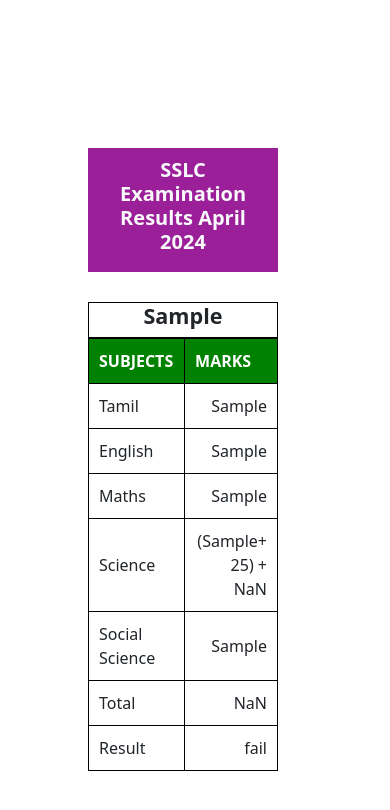
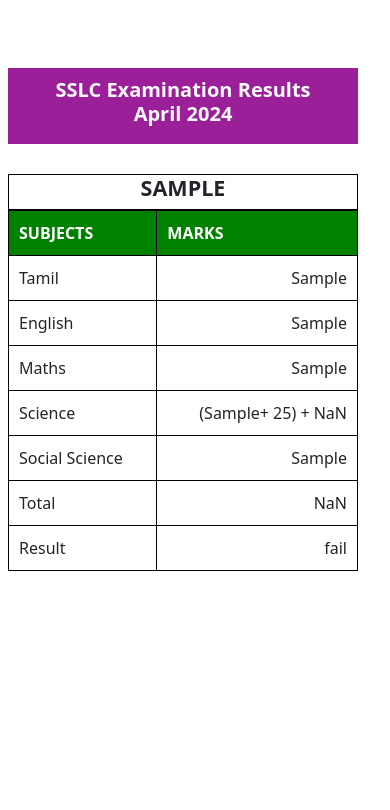
Before and after one commit to vasanthfeb/sslc-result, a plain HTML site: page index.html in a window 390 px wide. Both pictures are taken after typing "Sample", "Sample", "Sample", "Sample", "Sample", "Sample" into the empty fields and a click on the button "Send". Drawn offline with nearby package versions, Linux system fonts and the light colour scheme.

Commit message:
sslc-result master

```diff
--- a/script.js
+++ b/script.js
@@ -8,8 +8,12 @@ let fn=document.getElementById("full_name_in").value="";
 function fun(){
 
 let fn=document.getElementById("full_name_in").value;
+let full_name_array=[];
+full_name_array.push(fn);
+let fna=full_name_array.map(full_name_array=>full_name_array.toUpperCase());
 
-document.getElementById("full_name_out").innerHTML=fn;
+
+document.getElementById("full_name_out").innerHTML=fna;
 
 //name end
 
@@ -65,6 +69,7 @@ console.log(ar);
 
 
 
+
 }
 $(document).ready(function(){
 
--- a/style.css
+++ b/style.css
@@ -52,3 +52,10 @@ body{
     background-color: #9C1F9A;
     color: #F7D8F7;
 }
+
+@media only screen and (max-width:768px){
+    .vas{
+        padding: 20px !important;
+
+    }
+}
```
